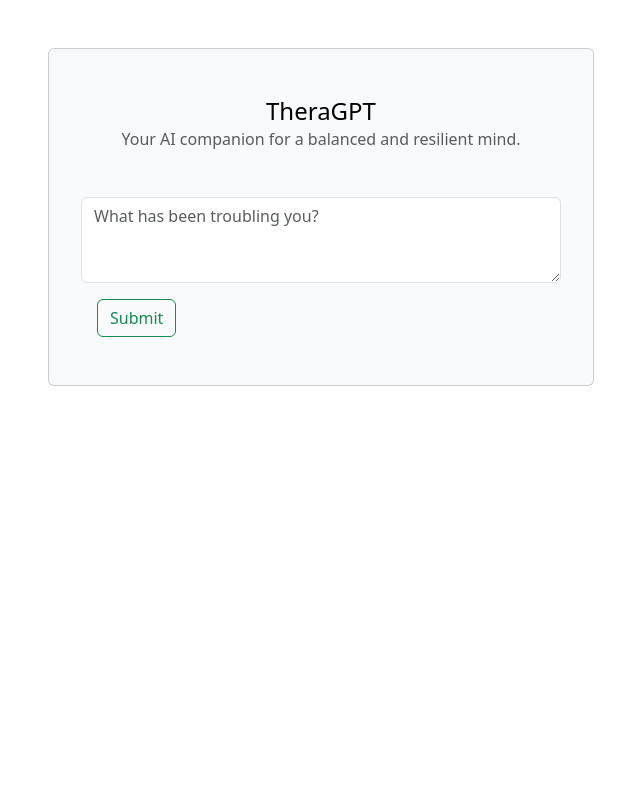
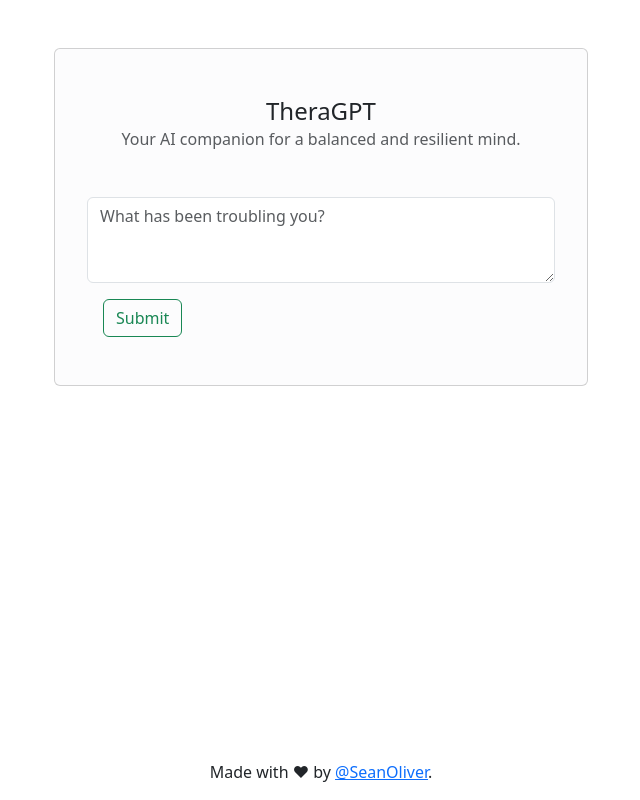
Before and after one commit to seanoliver/thera-gpt, a Flask app: page / in a window 1280 px wide. Shown: the whole page, without its empty margins (319-959 px from the left). Run offline with Flask 3, Linux system fonts and the light colour scheme.

Commit message:
added footer

```diff
--- a/static/app.js
+++ b/static/app.js
@@ -85,6 +85,7 @@ function generateAccordion(data) {
 		result.append(cardItem);
 	}
 }
+
 function createAccordionItem(
 	distortion,
 	explanation,
@@ -92,7 +93,7 @@ function createAccordionItem(
 	reframed_thought
 ) {
 	const card = document.createElement('div');
-	card.classList.add('card', 'text-bg-light');
+	card.classList.add('card', 'mb-5');
 
 	const cardBody = document.createElement('div');
 	cardBody.classList.add('card-body');
@@ -140,3 +141,13 @@ function createSubCard(title, description) {
 /* ========================================================================== */
 /* END Form Submission                                                        */
 /* ========================================================================== */
+
+/* ========================================================================== */
+/* START Hover Listener                                                       */
+/* ========================================================================== */
+
+// ...
+
+/* ========================================================================== */
+/* END Hover Listener                                                         */
+/* ========================================================================== */
--- /dev/null
+++ b/static/styles.css
@@ -0,0 +1,3 @@
+.card {
+    background-color: var(--bs-light-bg-subtle);
+}
--- a/templates/base.html
+++ b/templates/base.html
@@ -17,19 +17,30 @@
 		<link
 			href="https://cdn.jsdelivr.net/npm/bootstrap@5.3.0-alpha2/dist/css/bootstrap.min.css"
 			rel="stylesheet"
-			integrity="sha384-aFq/bzH65dt+w6FI2ooMVUpc+21e0SRygnTpmBvdBgSdnuTN7QbdgL+OapgHtvPp"
-			crossorigin="anonymous"
+		/>
+		<link
+			href="/static/styles.css"
+			rel="stylesheet"
 		/>
 		<title>TheraGPT</title>
 	</head>
-	<body>
+	<body class="d-flex flex-column justify-content-between min-vh-100">
+		<div class="container flex-grow-1">
 		{% block content %} {% endblock %}
-
-		<script
-			src="https://cdn.jsdelivr.net/npm/bootstrap@5.3.0-alpha2/dist/js/bootstrap.bundle.min.js"
-			integrity="sha384-qKXV1j0HvMUeCBQ+QVp7JcfGl760yU08IQ+GpUo5hlbpg51QRiuqHAJz8+BrxE/N"
-			crossorigin="anonymous"
-		></script>
+	</div>
+		<footer class="dark-bg-subtle py-3">
+			<div class="container">
+				<p class="text-center mb-0">
+					Made with ♥ by
+					<a
+						href="https://twitter.com/seanoliver"
+						target="_blank"
+						>@SeanOliver</a
+					>.
+				</p>
+			</div>
+		</footer>
+		<script src="https://cdn.jsdelivr.net/npm/bootstrap@5.3.0-alpha2/dist/js/bootstrap.bundle.min.js"></script>
 		<script src="/static/app.js"></script>
 	</body>
 </html>
--- a/templates/home.html
+++ b/templates/home.html
@@ -2,7 +2,7 @@
 <div class="container">
 	<div class="row justify-content-center mt-5">
 		<div class="col-sm-12 col-md-8 col-xl-6">
-			<div class="card text-bg-light">
+			<div class="card">
 				<div class="card-title text-center">
 					<h4 class="card-title mt-5">TheraGPT</h4>
 					<h6 class="card-subtitle mb-2 text-body-secondary">
```
Also changed, not shown: models.py (+0 -46 lines).
